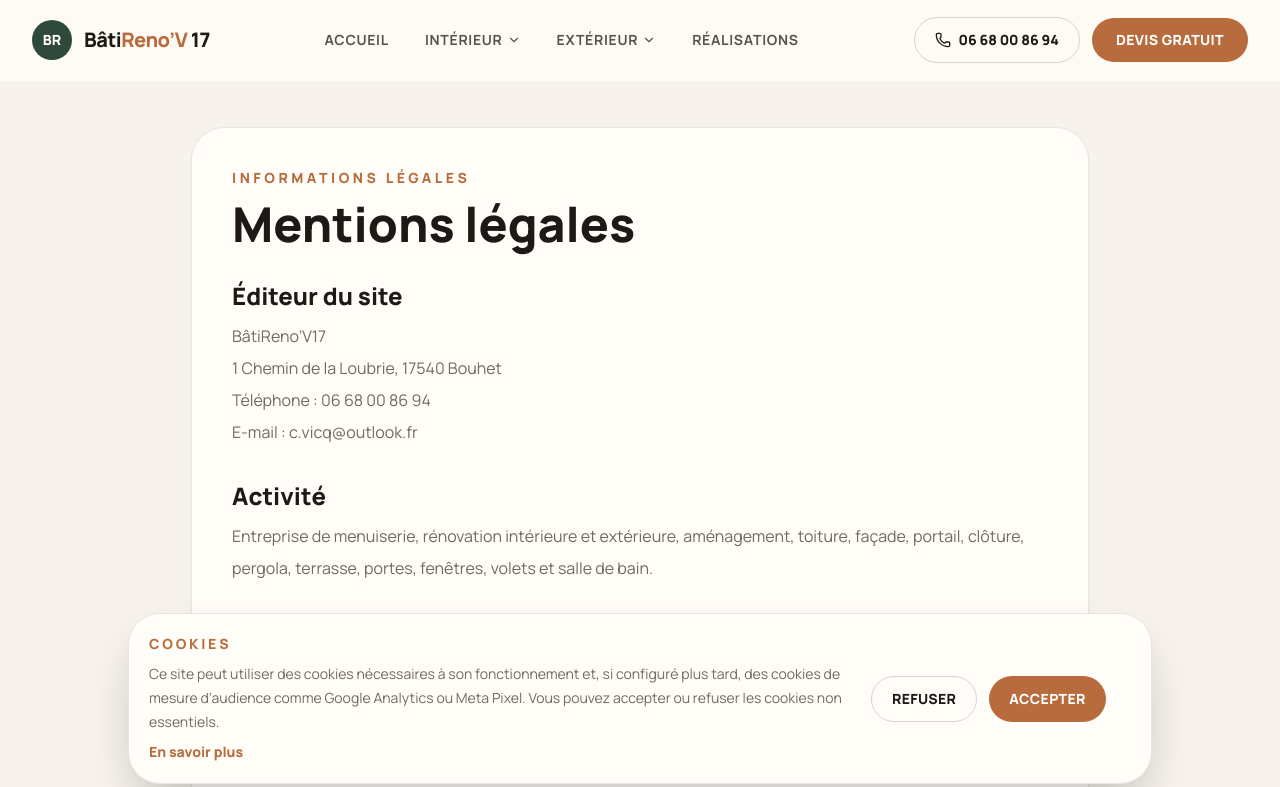
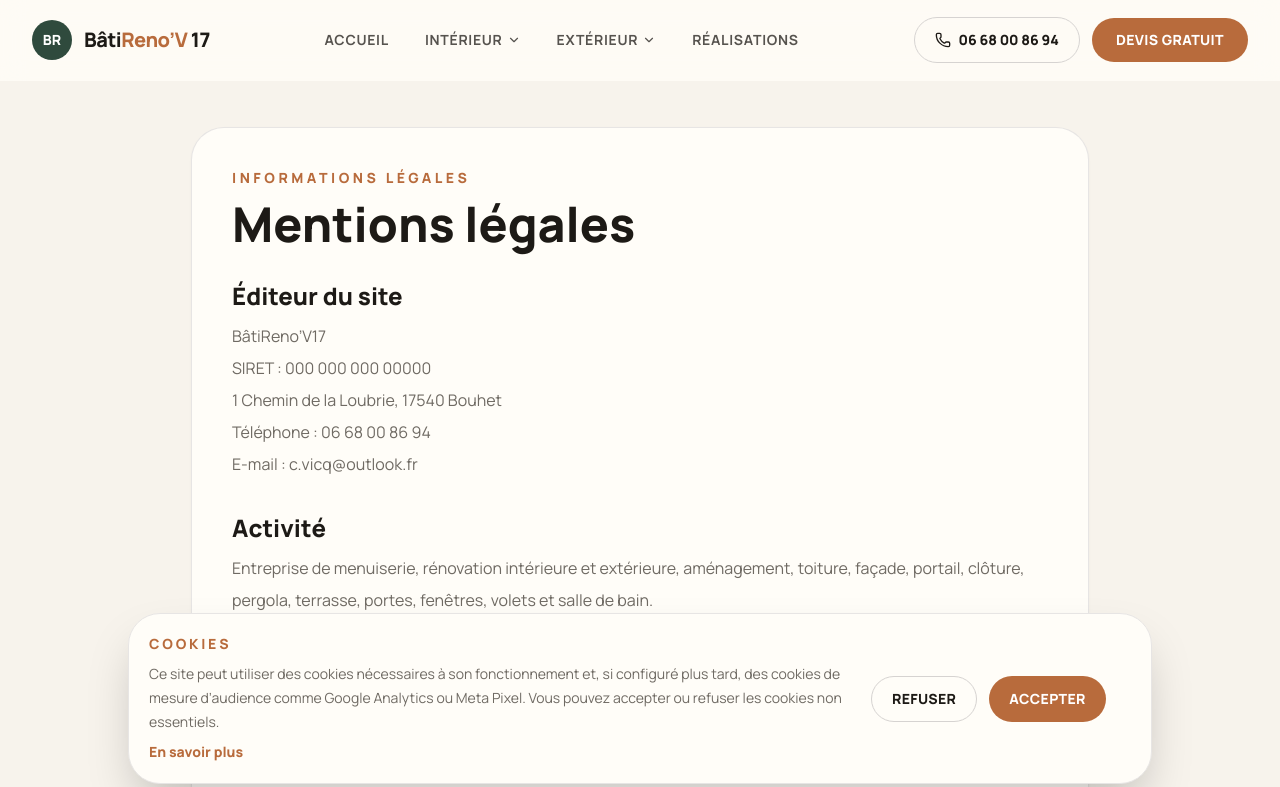
Before and after one commit to Virginie17/batirenov17, a Next.js app: page /mentions-legales in a window 1280 px wide. Shown: the top 787 px of the page. Built offline with nearby package versions, Linux system fonts and the light colour scheme.

Commit message:
Ajout SIRET provisoire mentions legales

```diff
--- a/app/mentions-legales/page.tsx
+++ b/app/mentions-legales/page.tsx
@@ -10,7 +10,7 @@ export default function MentionsLegalesPage() {
         <p className="mb-3 text-sm font-black uppercase tracking-[0.25em] text-[#b86b3c]">Informations légales</p>
         <h1 className="text-4xl font-black sm:text-5xl">Mentions légales</h1>
         <div className="mt-8 space-y-8 leading-8 text-[#6f6a63]">
-          <section><h2 className="mb-2 text-2xl font-black text-[#1d1a16]">Éditeur du site</h2><p>BâtiReno’V17<br />1 Chemin de la Loubrie, 17540 Bouhet<br />Téléphone : 06 68 00 86 94<br />E-mail : c.vicq@outlook.fr</p></section>
+          <section><h2 className="mb-2 text-2xl font-black text-[#1d1a16]">Éditeur du site</h2><p>BâtiReno’V17<br />SIRET : 000 000 000 00000<br />1 Chemin de la Loubrie, 17540 Bouhet<br />Téléphone : 06 68 00 86 94<br />E-mail : c.vicq@outlook.fr</p></section>
           <section><h2 className="mb-2 text-2xl font-black text-[#1d1a16]">Activité</h2><p>Entreprise de menuiserie, rénovation intérieure et extérieure, aménagement, toiture, façade, portail, clôture, pergola, terrasse, portes, fenêtres, volets et salle de bain.</p></section>
           <section><h2 className="mb-2 text-2xl font-black text-[#1d1a16]">Hébergement</h2><p>Site hébergé par Vercel Inc. Les informations précises d’hébergement peuvent être complétées selon le prestataire utilisé au moment de la mise en ligne définitive.</p></section>
           <section><h2 className="mb-2 text-2xl font-black text-[#1d1a16]">Propriété intellectuelle</h2><p>Les contenus du site, textes, visuels, structure et éléments graphiques sont protégés. Toute reproduction non autorisée est interdite.</p></section>
```
